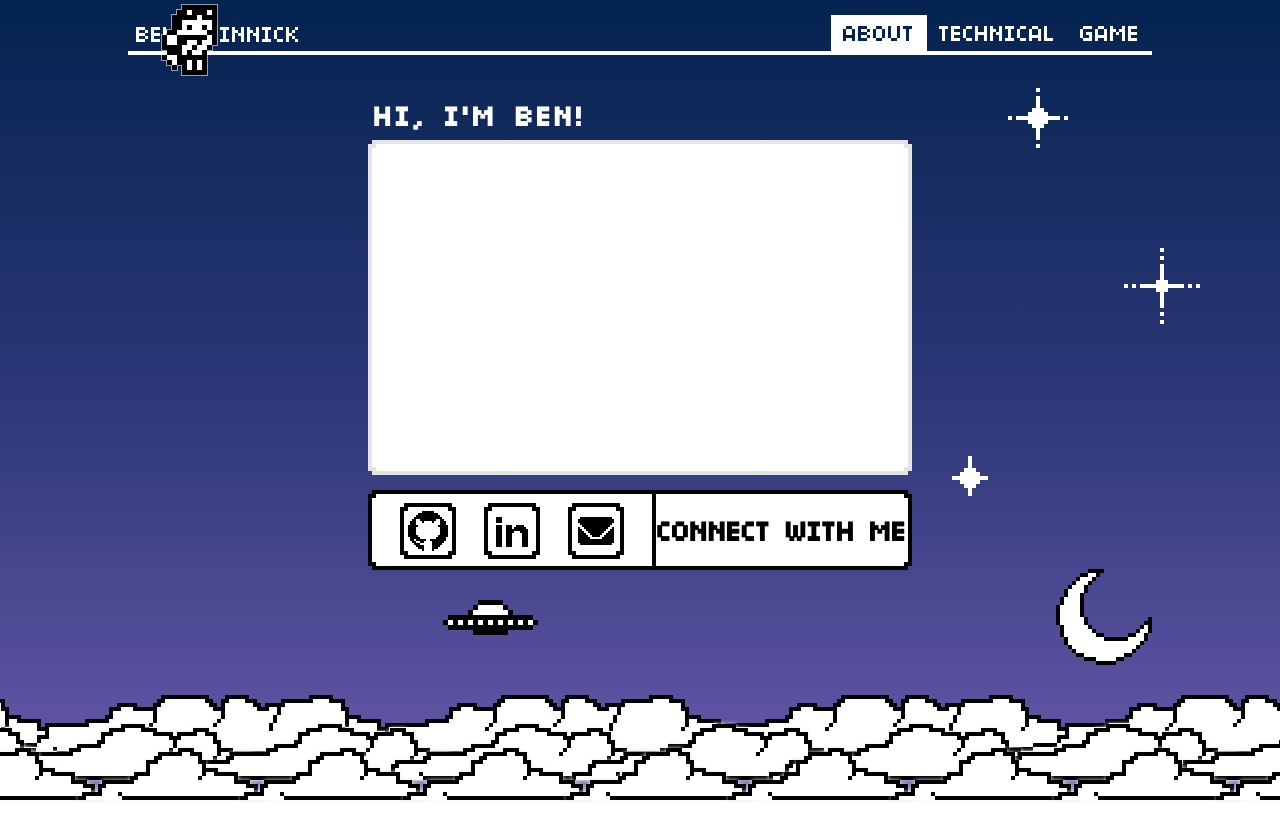
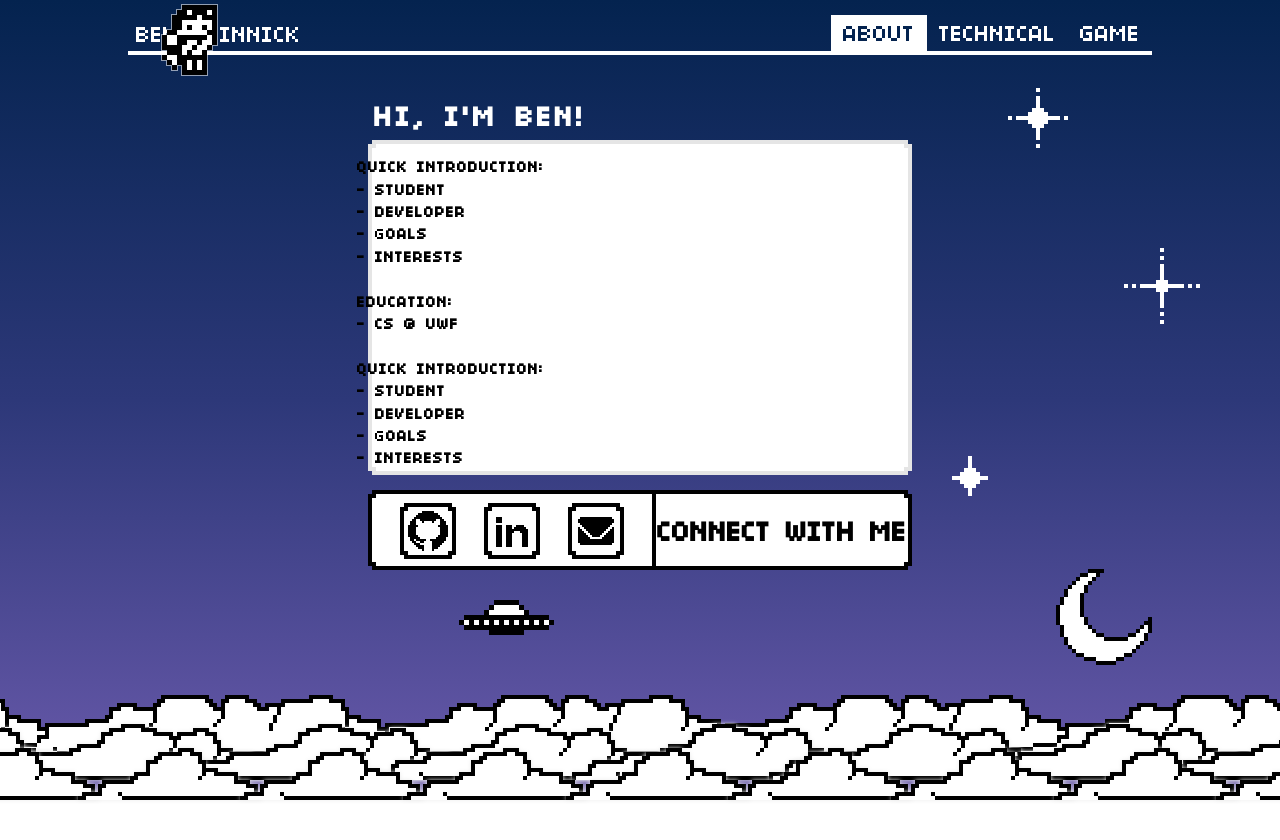
Before and after one commit to benshinnick/personal-website, a React (Create React App) app: page / in a window 1280 px wide. Shown: the top 840 px of the page. Built offline with nearby package versions, Linux system fonts and the light colour scheme; the HTML template or start-up script is replaced by a standard one.

Commit message:
Added scroll par to about panel and fixed ufo resize animation break

```diff
--- a/src/PersonalWebsite/HomePage/HomePage.jsx
+++ b/src/PersonalWebsite/HomePage/HomePage.jsx
@@ -36,4 +36,7 @@ window.onresize = adjust_filler_size;
 
 function adjust_filler_size() {
     document.getElementById('filler').style.height = `${window.innerHeight*3.3}px`
+    var ufo = document.getElementById('ufo');
+    ufo.style.animation = 'none';
+    ufo.style.animation = '25s linear 1s infinite alternate shift'
 }
--- a/src/PersonalWebsite/HomePage/InfoPanels/AboutPanel.css
+++ b/src/PersonalWebsite/HomePage/InfoPanels/AboutPanel.css
@@ -17,11 +17,11 @@
     /* to { opacity: 1; top: calc(20vh - 40px); } */
 }
 
-.about-panel #about-text {
-    top: calc(20vh + 10px);
-    left: calc(30vw - 10px);
-    width: calc(40vw - 10px);
-    height: 30vh;
+.about-panel #content {
+    top: 144px;
+    left: calc(30vw - 27px);
+    width: calc(40vw + 24px);
+    height: calc(100vh - 473px);
     line-height: 1.4;
     overflow-wrap: break-word;
     color: black;
@@ -31,6 +31,41 @@
     letter-spacing: 1px;
     overflow: hidden;
     z-index: 1;
+    /* border: 1px solid red; */
+
+    overflow-y: scroll;
+
+}
+
+.about-panel #about-text {
+    line-height: 1.4;
+    overflow-wrap: break-word;
+    color: black;
+    font-size: 16px;
+    /* position: fixed; */
+    font-family: 'pixel';
+    letter-spacing: 1px;
+    z-index: 1;
+}
+
+/* Scrollbar styles */
+.about-panel #content::-webkit-scrollbar {
+    width: 8px;
+    height: 8px;
+}
+
+.about-panel #content::-webkit-scrollbar-track {
+    /* border: 1px solid yellowgreen; */
+    border-radius: 0px;
+}
+
+.about-panel #content::-webkit-scrollbar-thumb {
+    background: rgb(96, 96, 96);
+    border-radius: 0px;
+}
+
+.about-panel #content::-webkit-scrollbar-thumb:hover {
+    background: rgb(45, 45, 45);
 }
 
 .about-panel .corner {
--- a/src/PersonalWebsite/HomePage/InfoPanels/InfoPanels.jsx
+++ b/src/PersonalWebsite/HomePage/InfoPanels/InfoPanels.jsx
@@ -54,7 +54,8 @@ export default class InfoPanels extends React.Component {
                         <div id='right-side'></div>
                         <div id='left-side'></div>
                         <div id='info-panel'></div>
-                        {/* <h2 id='about-text'>
+                        <div id='content'>
+                            <h2 id='about-text'>
                             QUICK INTRODUCTION:<br></br>
                             - STUDENT<br></br>
                             - DEVELOPER<br></br>
@@ -62,8 +63,19 @@ export default class InfoPanels extends React.Component {
                             - INTERESTS<br></br>
                             <br></br>
                             EDUCATION:<br></br>
-                        - CS @ UWF
-                        </h2> */}
+                            - CS @ UWF<br></br>
+                            <br></br>
+                            QUICK INTRODUCTION:<br></br>
+                            - STUDENT<br></br>
+                            - DEVELOPER<br></br>
+                            - GOALS<br></br>
+                            - INTERESTS<br></br>
+                            <br></br>
+                            EDUCATION:<br></br>
+                            - CS @ UWF<br></br>
+                            <br></br>
+                            </h2>
+                        </div>
                     </div>
                     <div className='connect-panel'>
                         <div className='corner' id='top-right-corner'></div>
--- a/src/PersonalWebsite/HomePage/UFO/UFO.css
+++ b/src/PersonalWebsite/HomePage/UFO/UFO.css
@@ -1,7 +1,7 @@
 #ufo {
     background-image: url(./ufo.png);
     bottom: 165px;
-    left: calc(30vw - 32px);
+    right: calc(70vw - 63px);
     width: 95px;
     height: 35px;
     position: fixed;
@@ -16,6 +16,6 @@
 }
 
 @keyframes shift {
-    from { left: calc(30vw - 32px); }
-    to { left: calc(70vw - 95px); }
+    from { right: calc(70vw - 79px); }
+    to { right: calc(30vw - 16px); }
 }
```
Also changed, not shown: src/PersonalWebsite/HomePage/RocketGuy/RocketGuy.jsx (+0 -14 lines). Lines whose indentation alone changed are shown as unchanged.
